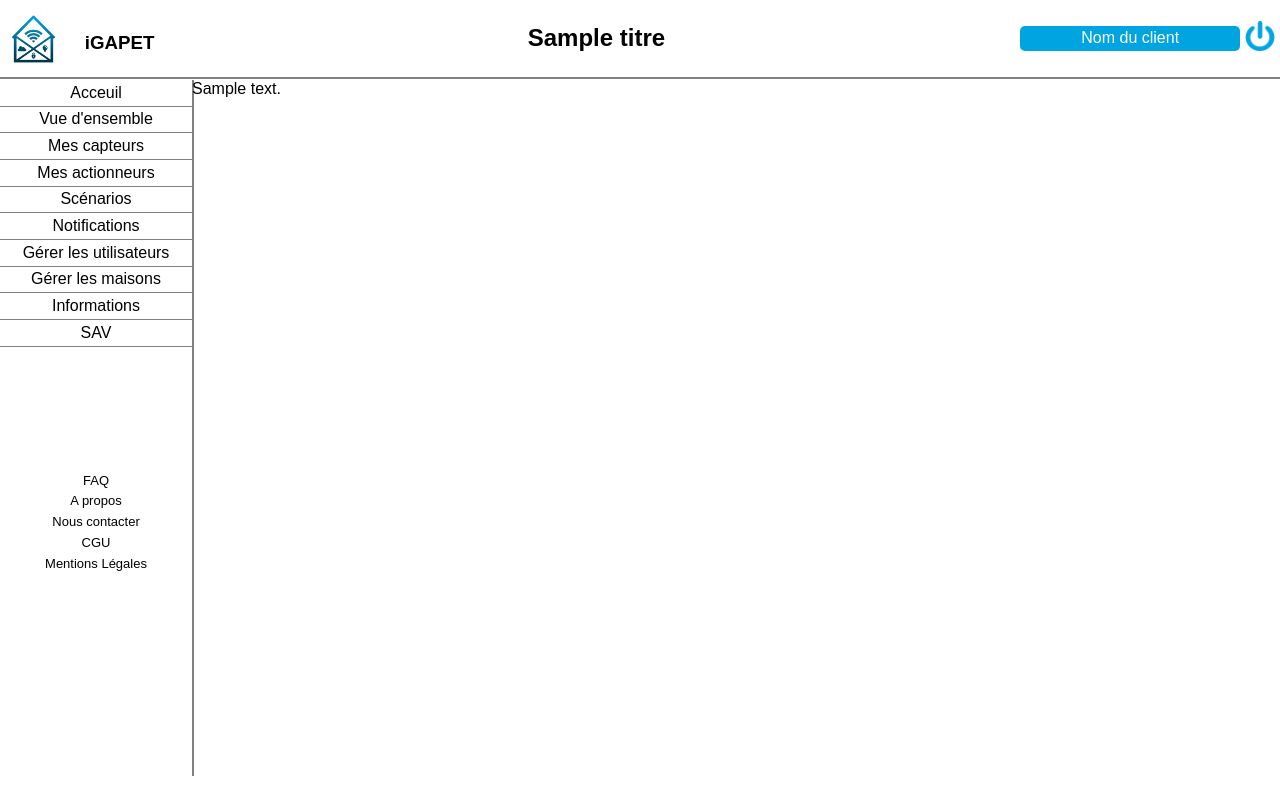
After one commit to efrechon/iGAPET, a PHP site: the page made by Igapet/vues/v_template.php in a window 1280 px wide. The commit adds this page. Run offline with PHP 8.4, Linux system fonts and the light colour scheme; tables that the repository leaves empty or names only in its code hold one stand-in row (values such as "Sample post"); the template is opened without the code that fills it: most values are stand-ins (such as "Sample title", 1, 10 or a date in 2020).

Commit message:
Logo & Création du template des pages

```diff
--- a/Igapet/style/style.css
+++ b/Igapet/style/style.css
@@ -35,6 +35,11 @@ html,body{
 	position:relative;
 }
 
+p{
+	padding-left: 3%;
+	padding-top: 1%;
+
+}
 /*
 a.leftbutton{
 	width:99%;
--- /dev/null
+++ b/Igapet/style/template.css
@@ -0,0 +1,36 @@
+*{
+    font-family: Arial;
+}
+
+html,body{
+    margin: 0;
+    height:100%;
+    weight:100%;
+
+}
+
+#wrapper{
+    width:100%;
+    height:100%;
+    display:flex;
+    flex-flow: row wrap;
+    align-items:stretch;
+}
+
+#header{
+    width:100%;
+    height:10%;
+    position:relative;
+}
+
+#nav{
+    width: 15%;
+    height: 89%;
+    position: relative;
+}
+
+#contain{
+    width:85%;
+    height:90%;
+    position:relative;
+}
--- a/Igapet/vues/Igapet.php
+++ b/Igapet/vues/Igapet.php
@@ -3,7 +3,8 @@
 	<head>
 		<meta charset="UTF-8">
 		<link rel="stylesheet" href="../style/style.css"/>
-		<title>iGAPET</title>
+        <link rel="icon" href="../img/Logo.png">
+		<title>Vue d'ensemble</title>
 	</head>
 	<body>
 		<div id=wrapper>
--- a/Igapet/vues/v_header.php
+++ b/Igapet/vues/v_header.php
@@ -3,12 +3,12 @@
 <header>
     <img id="logo" src="../img/Logo.png" title="Logo">
     <div id="nomSite"><h3>iGAPET</h3><!--<h6>Produit DOMISEP</h6>--></div>
-    <h2 id="nomPage"><?php echo " "; ?></h2>
+    <h2 id="nomPage"><?php echo $titre; ?></h2>
     <p id="nomClient" title="Mon profil"><?php if (!empty($_POST['nom'])) {
             echo $_POST['nom'];
         }
         else{
             echo "Nom du client";
         }?></p>
-    <a href="connexion.php"><img class="off" src="../img/Power.png" alt="Deconnexion"></a>
+    <a href="v_connexion.php"><img class="off" src="../img/Power.png" alt="Deconnexion"></a>
 </header>
--- /dev/null
+++ b/Igapet/vues/v_template.php
@@ -0,0 +1,23 @@
+<!-- Page type de notre site, avec les éléments qui varient : titres & contenu -->
+<!DOCTYPE html>
+<html>
+<head>
+    <meta charset="UTF-8">
+    <link rel="stylesheet" href="../style/template.css"/>
+    <link rel="icon" href="../img/Logo.png">
+    <title><?= $titre ?></title> <!-- Changer le titre de chaque page -->
+</head>
+<body>
+<div id=wrapper>
+    <div id=header>
+        <?php include 'v_header.php' ?>
+    </div>
+    <div id=nav>
+        <?php include 'v_menu.php' ?>
+    </div>
+    <div id="contain">
+        <?= $contenu?> <!-- Définir le contenu à afficher pour chaque page -->
+    </div>
+</div>
+</body>
+</html>
```
Also changed, not shown: Igapet/vues/v_actionneurs.php (+11 -21 lines), Igapet/vues/v_capteurs.php (+11 -21 lines), Igapet/vues/v_connexion.php (added, +18 -0 lines).
